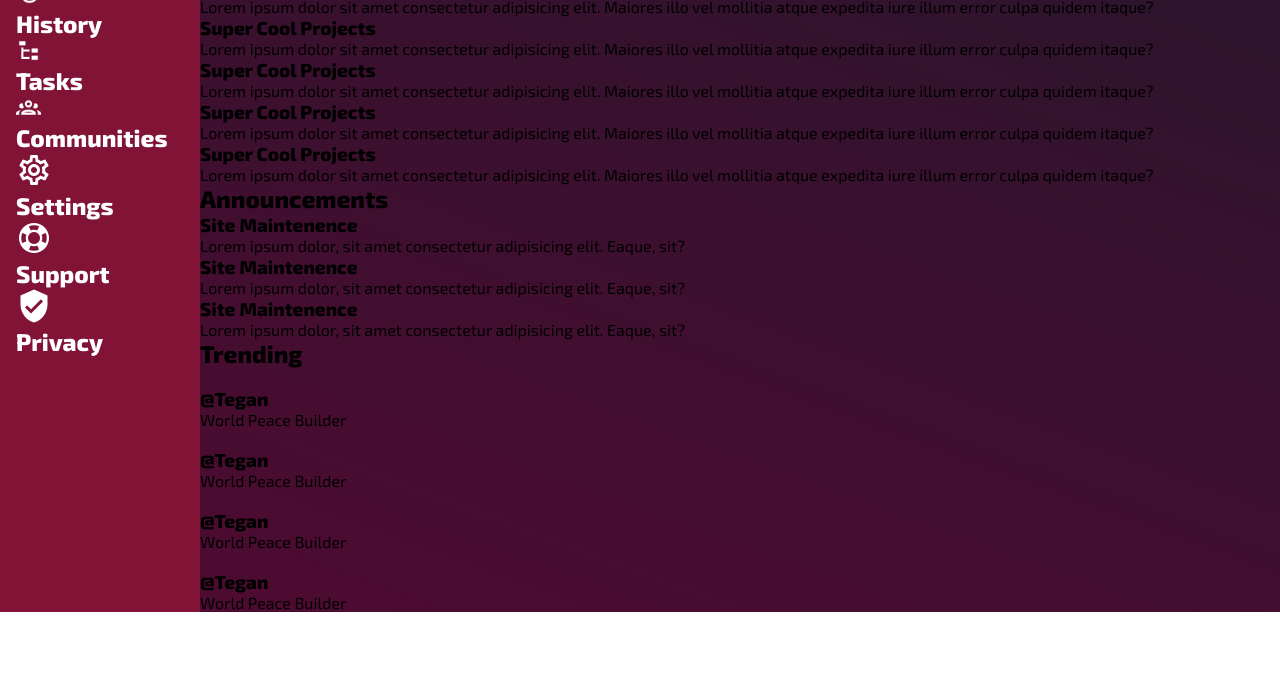
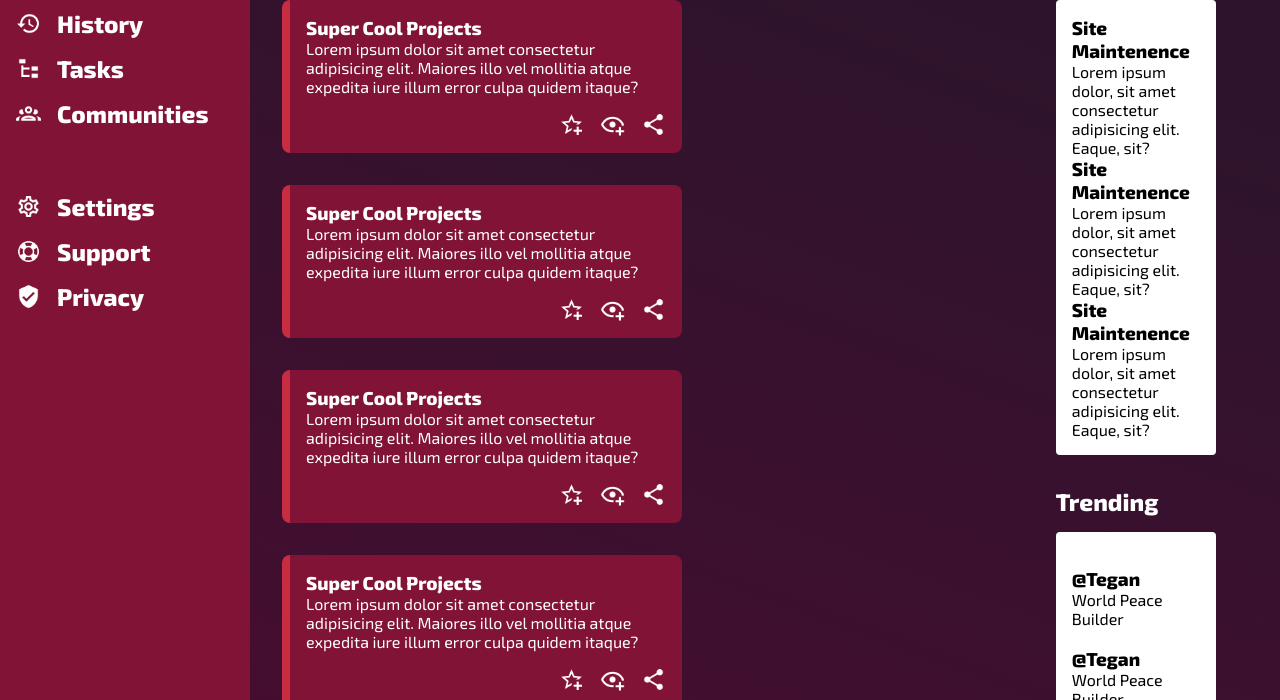
Before and after one commit to TB-Develops/admin-dashboard, a plain HTML site: page index.html in a window 1280 px wide. Shown: the part 247-947 px from the top of the page. Before the commit the page ends 859 px from the top, so only its background shows below. Drawn offline with Linux system fonts and the light colour scheme.

Commit message:
basic layout done

```diff
--- a/index.html
+++ b/index.html
@@ -74,17 +74,17 @@
             <div class="sidebar__foot">
                 <ul>
                     <li>
-                        <img src="/Assets/cog-outline.png" alt="">
+                        <img src="/Assets/cog-outline.png" alt="" class="icon">
                             <h2>Settings</h2>
                         </img>
                     </li>
                     <li>
-                        <img src="/Assets/lifebuoy.png" alt="">
+                        <img src="/Assets/lifebuoy.png" alt="" class="icon">
                             <h2>Support</h2>
                         </img>
                     </li>
                     <li>
-                        <img src="/Assets/shield-check.png" alt="">
+                        <img src="/Assets/shield-check.png" alt="" class="icon">
                             <h2>Privacy</h2>
                         </img>
                     </li>
@@ -101,7 +101,9 @@
                             <p>Lorem ipsum dolor sit amet consectetur adipisicing elit. Maiores illo vel mollitia atque expedita iure illum error culpa quidem itaque?</p>
                         </div>
                         <div class="main__card-icons">
-
+                            <img src="/Assets/star-plus-outline.png" alt="" class="icon">
+                            <img src="/Assets/eye-plus-outline.png" alt="" class="icon">
+                            <img src="/Assets/share-variant.png" alt="" class="icon">
                         </div>
                     </div>
                     <div class="main__card">
@@ -110,7 +112,9 @@
                             <p>Lorem ipsum dolor sit amet consectetur adipisicing elit. Maiores illo vel mollitia atque expedita iure illum error culpa quidem itaque?</p>
                         </div>
                         <div class="main__card-icons">
-
+                            <img src="/Assets/star-plus-outline.png" alt="" class="icon">
+                            <img src="/Assets/eye-plus-outline.png" alt="" class="icon">
+                            <img src="/Assets/share-variant.png" alt="" class="icon">
                         </div>
                     </div>
                     <div class="main__card">
@@ -119,7 +123,9 @@
                             <p>Lorem ipsum dolor sit amet consectetur adipisicing elit. Maiores illo vel mollitia atque expedita iure illum error culpa quidem itaque?</p>
                         </div>
                         <div class="main__card-icons">
-
+                            <img src="/Assets/star-plus-outline.png" alt="" class="icon">
+                            <img src="/Assets/eye-plus-outline.png" alt="" class="icon">
+                            <img src="/Assets/share-variant.png" alt="" class="icon">
                         </div>
                     </div>
                     <div class="main__card">
@@ -128,7 +134,9 @@
                             <p>Lorem ipsum dolor sit amet consectetur adipisicing elit. Maiores illo vel mollitia atque expedita iure illum error culpa quidem itaque?</p>
                         </div>
                         <div class="main__card-icons">
-
+                            <img src="/Assets/star-plus-outline.png" alt="" class="icon">
+                            <img src="/Assets/eye-plus-outline.png" alt="" class="icon">
+                            <img src="/Assets/share-variant.png" alt="" class="icon">
                         </div>
                     </div>
                     <div class="main__card">
@@ -137,7 +145,9 @@
                             <p>Lorem ipsum dolor sit amet consectetur adipisicing elit. Maiores illo vel mollitia atque expedita iure illum error culpa quidem itaque?</p>
                         </div>
                         <div class="main__card-icons">
-
+                            <img src="/Assets/star-plus-outline.png" alt="" class="icon">
+                            <img src="/Assets/eye-plus-outline.png" alt="" class="icon">
+                            <img src="/Assets/share-variant.png" alt="" class="icon">
                         </div>
                     </div>
                     <div class="main__card">
@@ -146,15 +156,17 @@
                             <p>Lorem ipsum dolor sit amet consectetur adipisicing elit. Maiores illo vel mollitia atque expedita iure illum error culpa quidem itaque?</p>
                         </div>
                         <div class="main__card-icons">
-
+                            <img src="/Assets/star-plus-outline.png" alt="" class="icon">
+                            <img src="/Assets/eye-plus-outline.png" alt="" class="icon">
+                            <img src="/Assets/share-variant.png" alt="" class="icon">
                         </div>
                     </div>
                 </div>
             </div>
-
+            <div class="main__content-right">
                 <div class="main__announcements">
                     <h2>Announcements</h2>
-                <div class="annoucements__card">
+                    <div class="announcements__card">
                         <div class="annoucement">
                             <h3>Site Maintenence</h3>
                             <p>Lorem ipsum dolor, sit amet consectetur adipisicing elit. Eaque, sit?</p>
@@ -196,5 +208,6 @@
                 </div>
             </div>
         </div>
+    </div>
 </body>
 </html>
--- a/style.css
+++ b/style.css
@@ -6,7 +6,7 @@
     padding: 0;
     list-style: none;
     box-sizing: border-box;
-    font-family: 'Exo 2', sans-serif;;
+    font-family: 'Exo 2', sans-serif;
 }
 
 :root{
@@ -54,8 +54,9 @@ button:hover{
 
 .container{
     display: grid;
-    grid-template-columns: minmax(200px, .55fr) 4fr;
-    grid-template-rows: minmax(125px, 150px) 3fr;
+    grid-template-columns: minmax(250px, .55fr) 4fr;
+    /* grid-template-rows: minmax(15rem, 20rem) 4fr; */
+    grid-template-rows: 1fr 7fr;
 }
 
 .sidebar{
@@ -112,9 +113,71 @@ button:hover{
     align-items: center;
     width: 20rem;
 }
+
 .main__content{
+    display: flex;
+    justify-content: space-between;
+    width: 100%;
+
     grid-row: 2/5;
+    padding: 2rem;
 }
+
+.main__content h2{
+    color: var(--color-white);
+    margin-bottom: 1rem;
+}
+
+.main__content-right{
+    display: flex;
+    flex-direction: column;
+    gap: 2rem;
+    width: 15rem;
+}
+
+.main__card{
+    display: flex;
+    flex-direction: column;
+    gap: 1rem;
+
+
+    background-color: var(--color-primary);
+    border-left: #C72C41 solid .5rem;
+    border-radius: .5rem;
+    width: 25rem;
+    padding: 1rem;
+    color:var(--color-white)
+}
+
+.main__card-icons{
+    display: flex;
+    justify-content: right;
+    align-items: center;
+    gap: 1rem;
+}
+
+.main__projects{
+    width: 100%;
+}
+
+.main__projects-cards{
+    display: grid;
+    /* grid-template-columns: repeat(auto-fit, 1fr);
+    grid-template-rows: 1fr 1fr; */
+
+    grid-template-rows: repeat(2, 1fr);
+    grid-template-columns: repeat(auto-fill, minmax(400px, .5fr));
+    gap: 2rem;
+}
+
+.announcements__card, .trending__card{
+    background-color: var(--color-white);
+    border-radius: .25em;
+    padding: 1rem;
+    margin: 1rem 2rem 0 0;
+}
+
+
 
 .profile-pic{
     width: 50px;
@@ -129,3 +192,21 @@ button:hover{
 .icon{
     width: 25px;
 }
+
+.sidebar{
+    display: flex;
+    flex-direction: column;
+    gap: 4rem;
+}
+
+.sidebar__main ul li, .sidebar__foot ul li{
+    display: flex;
+    align-items: center;
+    gap: 1rem;
+}
+
+.sidebar__main ul, .sidebar__foot ul{
+    display: flex;
+    flex-direction: column;
+    gap: 1rem;
+}
```
Also changed, not shown: Assets/eye-plus-outline.png (added), Assets/share-variant.png (added), Assets/star-plus-outline.png (added). Lines whose indentation alone changed are shown as unchanged.
